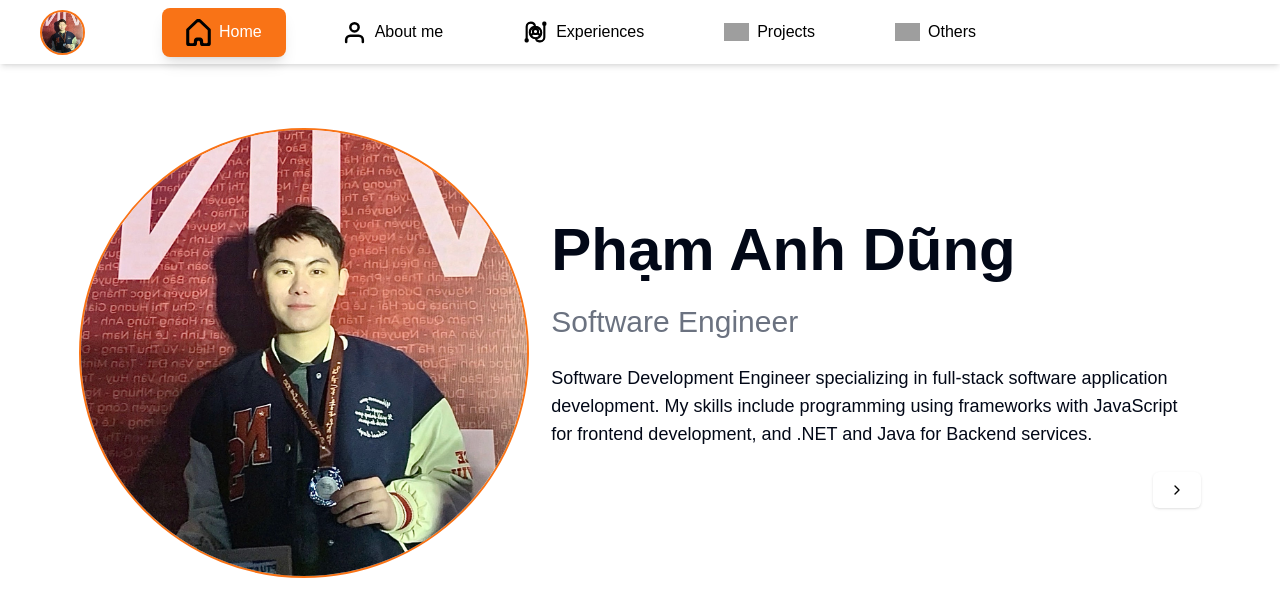
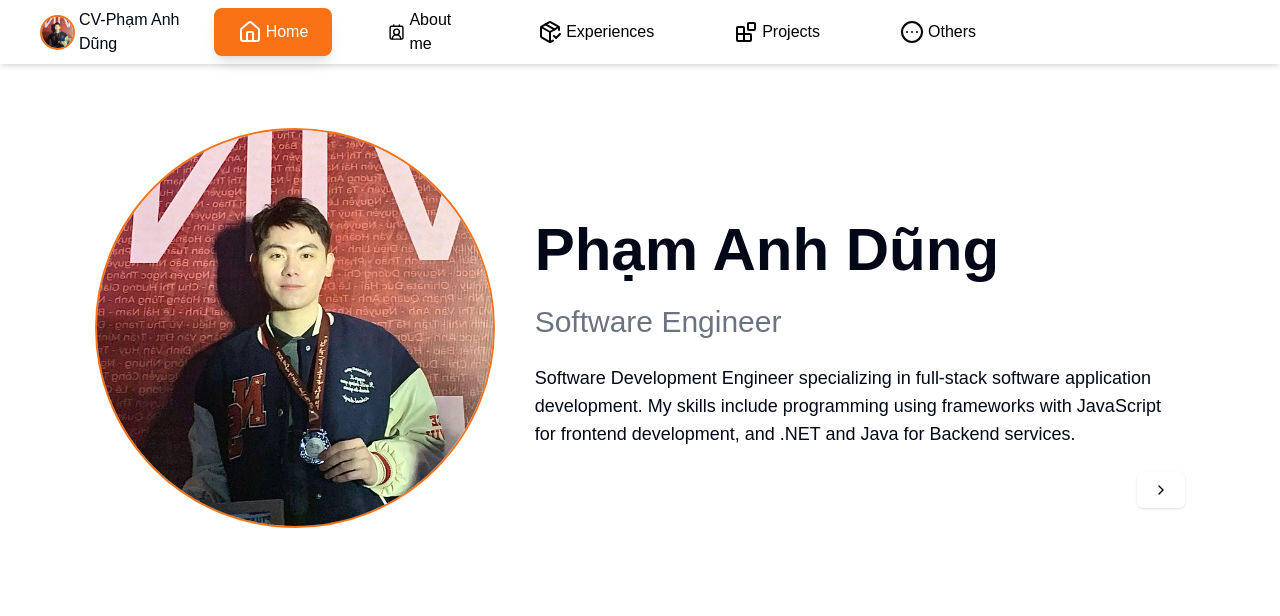
Before and after one commit to PhamAnhDungdev/cv_online_res_nextjs, a Next.js app: page / in a window 1280 px wide. Shown: the top 616 px of the page. Built offline with nearby package versions, Linux system fonts and the light colour scheme; grey boxes are pictures that could not be loaded.

Commit message:
Fix some error layout

```diff
--- a/app/layout.js
+++ b/app/layout.js
@@ -10,7 +10,6 @@ export const metadata = {
     shortcut: '/icons/logo.svg',
   }
 };
-
 export default function RootLayout({ children }) {
   return (
     <html lang="en">
--- a/app/page.js
+++ b/app/page.js
@@ -4,8 +4,6 @@ import { ChevronRight } from "lucide-react";
 import Image from "next/image";
 import Link from "next/link";
 import Avatar from "@/components/Avatar";
-
-
 export const metadata = {
   title: "Pham Anh Dung",
   description: "CV - Pham Anh Dung dev",
@@ -14,34 +12,27 @@ export const metadata = {
     shortcut: '/icons/logo.svg'
   }
 };
-
-
-
 export default function Home() {
   return (
     <div className="flex justify-evenly max-sm:flex-col mt-16">
       <div className="relative flex items-center justify-center">
-        <Avatar isOnline={false} imageUrl="/images/dungpham.jpg" width={450} height={450}/>
+        <Avatar isOnline={false} imageUrl="/images/dungpham.jpg" width={400} height={400}/>
       </div>
-
       <div className="flex flex-col md:mt-20 max-sm:mt-10 max-sm:items-center">
-
         <div className="flex flex-col items-start">
           <h1 className="text-6xl max-sm:text-3xl font-bold md:my-3">Phạm Anh Dũng</h1>
           <p className="text-3xl max-sm:text-2xl max-sm:items-center text-gray-500 my-3">
             Software Engineer
           </p>
         </div>
-
         <div className="items-start my-3 max-w-[650px] max-sm:mx-5">
-          <p className="text-lg">
+          <p className="text-lg font-medium">
             Software Development Engineer specializing in full-stack
             software application development. My skills include programming
             using frameworks with JavaScript for frontend development,
             and .NET and Java for Backend services.
           </p>
         </div>
-
         <div className="flex justify-end my-3 w-full">
           <Link href="/aboutme" passHref>
             <Button className="bg-white max-sm:bg-orange-600 border-none text-black hover:bg-orange-600 hover:text-white transition duration-200 flex items-center">
@@ -49,10 +40,7 @@ export default function Home() {
             </Button>
           </Link>
         </div>
-
       </div>
-
-
     </div>
   );
 }
--- a/components/Navbar.jsx
+++ b/components/Navbar.jsx
@@ -4,34 +4,41 @@ import React, { useEffect, useState } from "react";
 import Link from "next/link";
 import Image from "next/image";
 import { navbarLinks } from "@/constants";
-import { usePathname } from "next/navigation";
+import { usePathname, useRouter } from "next/navigation";
 
 import MobileNav from "./MobileNav";
 import Avatar from "@/components/Avatar";
+import { Button } from "./ui/button";
 
 const Navbar = () => {
   const [selectedItem, setSelectedItem] = useState(null);
   const pathname = usePathname();
-
+  const router = useRouter();
   useEffect(() => {
     const index = navbarLinks.findIndex((item) => item.route === pathname);
     setSelectedItem(index !== -1 ? index : null);
   }, [pathname]);
 
-  const handleClick = (index) => {
+  const handleClick = (index, item) => {
     setSelectedItem(index);
+    router.push(item.route);
   };
 
   return (
     <div
-      className="flex justify-between fixed z-50 w-full first-letter:px-6 py-4 lg:px-10
+      className="flex justify-between fixed w-full first-letter:px-6 py-4 lg:px-10
         top-0 left-0 h-16 bg-white bg-opacity-100 shadow-md
     "
     >
       <Link href="/" className="flex items-center gap-1">
-        <Avatar isOnline={false} imageUrl="/images/dungpham.jpg" width={45} height={45}/>
-        <p className="text-[26px] font-extrabold text-gray-500 max-sm:hidden">
-          {/* Tiêu đề */}
+        <Avatar
+          isOnline={false}
+          imageUrl="/images/dungpham.jpg"
+          width={35}
+          height={35}
+        />
+        <p className="text-md font-medium max-sm:hidden">
+          <span>CV-Phạm Anh Dũng</span>
         </p>
       </Link>
 
@@ -39,33 +46,21 @@ const Navbar = () => {
         {navbarLinks.map((item, index) => (
           <div
             key={index}
-            onClick={() => handleClick(index)}
+            onClick={() => handleClick(index, item)}
             className={`flex items-center gap-1 cursor-pointer px-6 py-3 rounded-lg transition-all duration-300 ease-in-out ${
               selectedItem === index
                 ? "bg-orange-500 shadow-lg"
                 : "hover:bg-orange-200"
             }`}
           >
-            <Link href={item.route} className="flex items-center gap-2">
-              <Image
-                src={item.imgUrl}
-                width={25}
-                height={25}
-                alt={item.label}
-                className={`max-sm:w-10 max-sm:h-10 transition-transform duration-500 ease-in-out ${
-                  selectedItem === index
-                    ? "transform scale-110"
-                    : "hover:scale-110"
-                }`}
-              />
+            <item.icon className={`text-black ${selectedItem === index ? "text-white" : ""}`} />
             <p
               className={`text-md font-medium ${
                 selectedItem === index ? "text-white" : "text-black"
-                } transition-colors duration-300 ease-in-out hover:text-gray-800`}
+              } transition-colors duration-300 ease-in-out`}
             >
               {item.label}
             </p>
-            </Link>
           </div>
         ))}
       </div>
--- a/constants/index.jsx
+++ b/constants/index.jsx
@@ -1,27 +1,29 @@
+import { Blocks, CircleEllipsis, ContactRound, House, PackageCheck } from "lucide-react";
+
 export const navbarLinks = [
     {
         label: 'Home',
         route: '/',
-        imgUrl: '/icons/home.svg',
+        icon: House,
     },
     {
         label: 'About me',
         route: '/aboutme',
-        imgUrl: '/icons/user.svg',
+        icon: ContactRound,
     },
     {
         label: 'Experiences',
         route: '/experiences',
-        imgUrl: '/icons/experience.svg',
+        icon: PackageCheck,
     },
     {
         label: 'Projects',
         route: '/projects',
-        imgUrl: '/icons/project.svg',
+        icon: Blocks,
     },
     {
         label: 'Others',
         route: '/others',
-        imgUrl: '/icons/others.svg',
+        icon: CircleEllipsis,
     },
 ];
```
Lines whose indentation alone changed are shown as unchanged.
